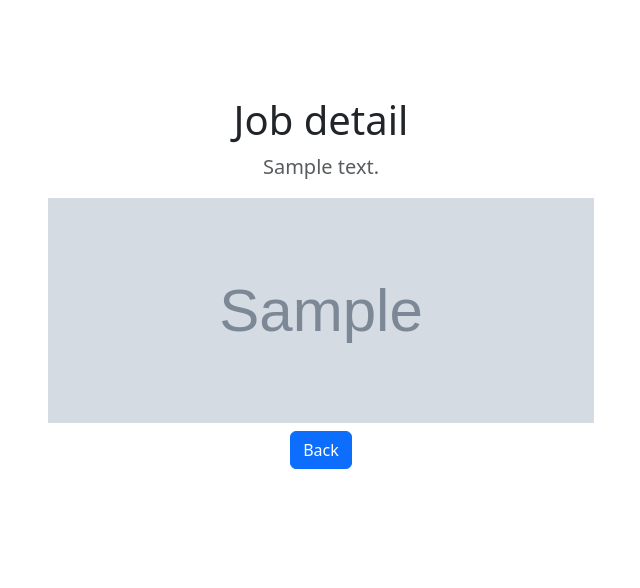
After one commit to wandersonnew/Portfolio-Django, a Django app: template jobs/templates/jobs/detail.html in a window 1280 px wide. The commit adds this page. Shown: the top 588 px of the page, without its empty margins (319-959 px from the left). Run offline with Django 4.2, Linux system fonts and the light colour scheme; the template is opened without the code that fills it: most values are stand-ins (such as "Sample title", 1, 10 or a date in 2020); grey boxes marked "Sample" are stand-in pictures; data that the repository does not hold is empty; some libraries are stand-ins or nearby versions.

Commit message:
criação de nova view exibindo os dados. Botão de redirecionamento para nova view. Nova rota com parâmetros.

```diff
--- a/jobs/models.py
+++ b/jobs/models.py
@@ -4,3 +4,6 @@ from django.db import models
 class Job(models.Model):
     image = models.ImageField(upload_to='images/')
     summary = models.CharField(max_length=200)
+
+    def __str__(self):
+        return self.summary
--- /dev/null
+++ b/jobs/templates/jobs/detail.html
@@ -0,0 +1,37 @@
+<!doctype html>
+<html lang="en" data-bs-theme="auto">
+
+  {% load static %}
+
+  <head>
+    <meta charset="utf-8">
+    <meta name="viewport" content="width=device-width, initial-scale=1">
+    <meta name="generator" content="Hugo 0.111.3">
+    <title>Wanderson Duarte Alves</title>
+    <link href="{% static '/css/bootstrap.min.css' %}" rel="stylesheet">
+  </head>
+  <body>
+
+  <main>
+
+  <section class="py-5 text-center container">
+    <div class="row py-lg-5">
+      <div class="col-lg-6 col-md-8 mx-auto">
+        <h1 class="fw-light">Job detail</h1>
+        <p class="lead text-body-secondary">{{ job.summary }}</p>
+        <img src="{{ job.image.url }}" class="card-img-top" alt="images" class="bd-placeholder-img card-img-top" width="100%" height="225" aria-label="Placeholder: Thumbnail">
+        <p>
+          <a href="{% url 'home' %}" class="btn btn-primary my-2">Back</a>
+        </p>
+      </div>
+    </div>
+  </section>
+</main>
+
+<script src="{% static '/js/bootstrap.bundle.min.js' %}"></script>
+<script src="{% static '/js/jquery-3.6.4.min.js' %}"></script>
+<script src="{% static '/js/pooper.js' %}"></script>
+
+
+  </body>
+</html>
--- a/jobs/views.py
+++ b/jobs/views.py
@@ -1,7 +1,11 @@
-from django.shortcuts import render
+from django.shortcuts import render, get_object_or_404
 from .models import Job
 
 # Create your views here.
 def home(request):
     jobs = Job.objects
     return render(request, 'jobs/home.html', {'jobs': jobs})
+
+def detail(request, job_id):
+    job_detail = get_object_or_404(Job, pk=job_id)
+    return render(request, 'jobs/detail.html', {'job': job_detail})
--- a/portfolio/urls.py
+++ b/portfolio/urls.py
@@ -23,6 +23,7 @@ from django.conf.urls.static import static
 urlpatterns = [
     path('admin/', admin.site.urls),
     path('', jobs.views.home, name='home'),
+    path('jobs/<int:job_id>', jobs.views.detail, name='detail'),
 ]
 
 urlpatterns += static(settings.STATIC_URL, document_root = settings.STATIC_ROOT)
```
Also changed, not shown: jobs/templates/jobs/home.html (+7 -7 lines).
